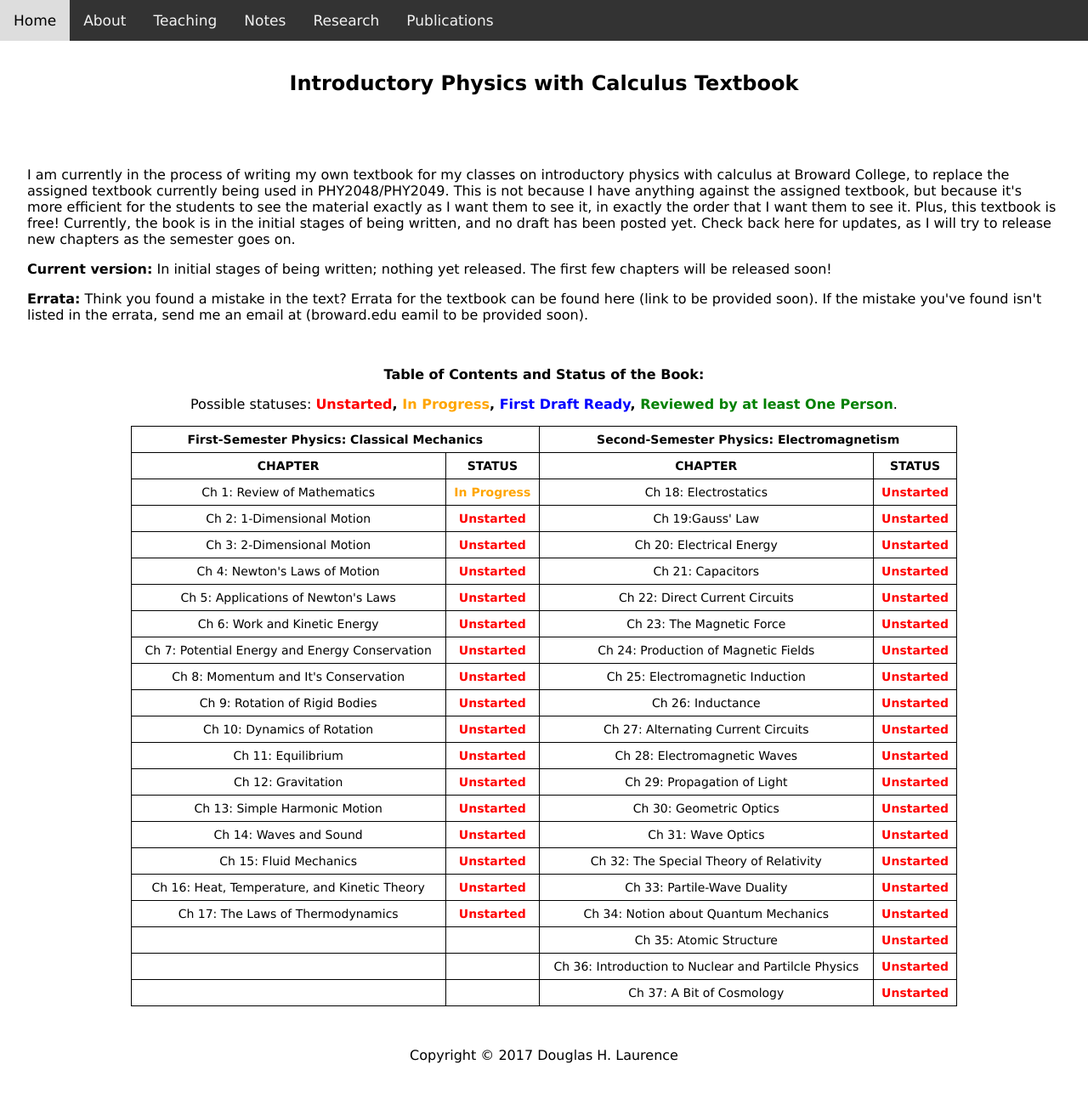
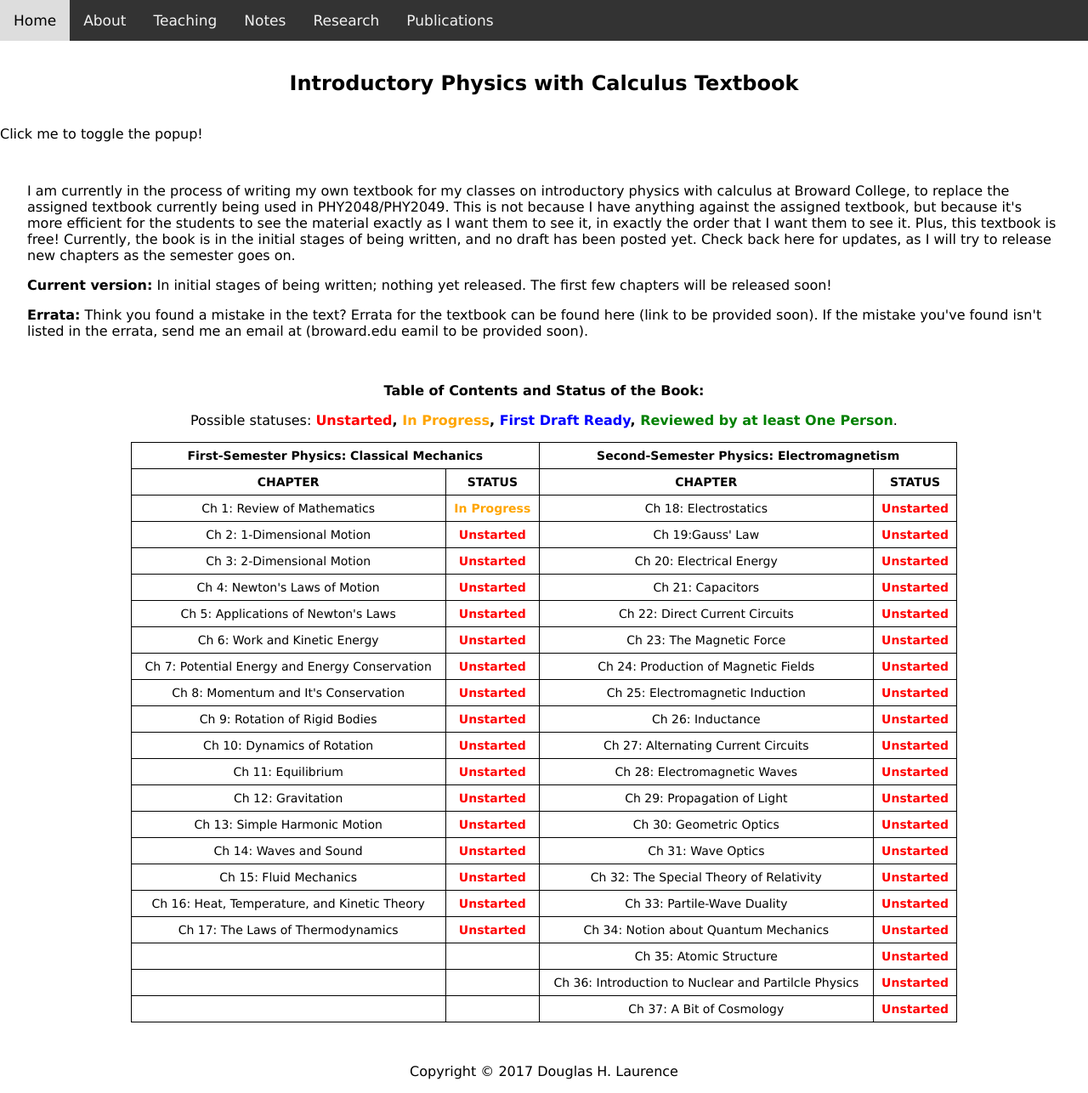
Before and after one commit to dhlaurence/dhlaurence.github.io, a Jekyll site: the page built from uptextbook.html, in a window 1280 px wide. Shown: the whole page at 85% size. Built offline with Jekyll 4.4.1, drawn with Linux system fonts in a browser that asks for light colours.

Commit message:
Update uptextbook.html

```diff
--- a/uptextbook.html
+++ b/uptextbook.html
@@ -6,6 +6,18 @@
 <header>
   <h2>Introductory Physics with Calculus Textbook</h2>
 </header>
+
+<div class="popup" onclick="myFunction()">Click me to toggle the popup!
+  <span class="popuptext" id="myPopup">A Simple Popup!</span>
+</div>
+
+<script>
+// When the user clicks on div, open the popup
+function myFunction() {
+    var popup = document.getElementById("myPopup");
+    popup.classList.toggle("show");
+}
+</script>
 
 <article>
   <p>
```
